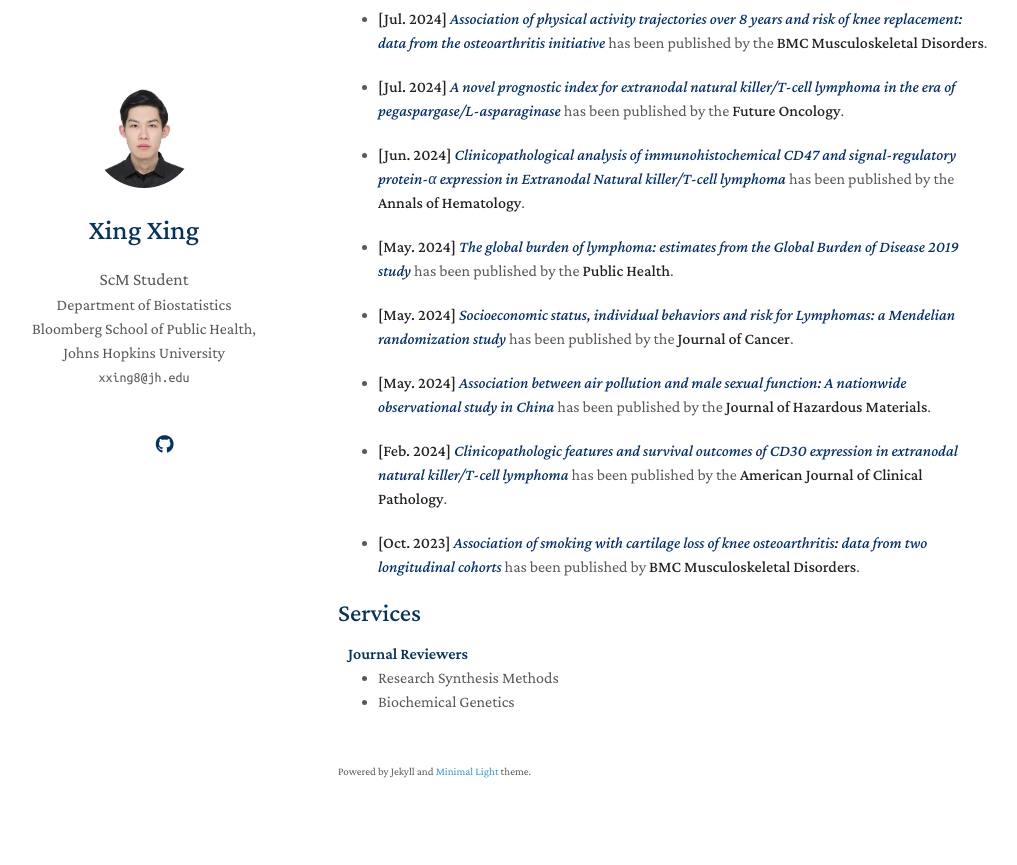
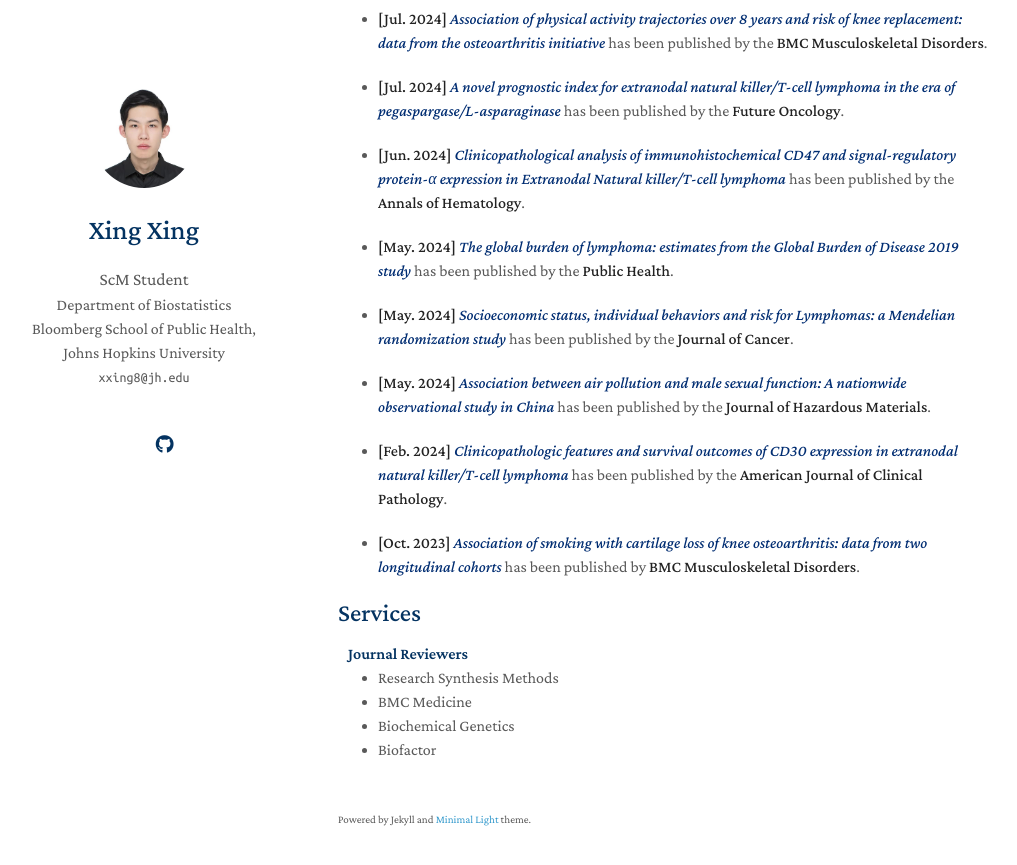
Before and after one commit to KevinXing3/kevinXing3.github.io, a Jekyll site: the page built from index.md, in a window 1280 px wide and 900 px high, scrolled down 1242 px. Shown: the top 865 px of the window, without its empty margins (132-1149 px from the left). Built offline with Jekyll 4.4.1, drawn with Linux system fonts in a browser that asks for light colours; nearby versions of some CDN libraries; a style sheet for code colours, icons or effects is not loaded; our own code applies the rules of GitHub Pages for plain Markdown files.

Commit message:
Update services.md

```diff
--- a/_includes/services.md
+++ b/_includes/services.md
@@ -4,5 +4,7 @@
 
 <ul style="margin:0 0 20px;">
   <li>Research Synthesis Methods</li>
+  <li>BMC Medicine</li>
   <li>Biochemical Genetics</li>
+  <li>Biofactor</li>
 </ul>
```
